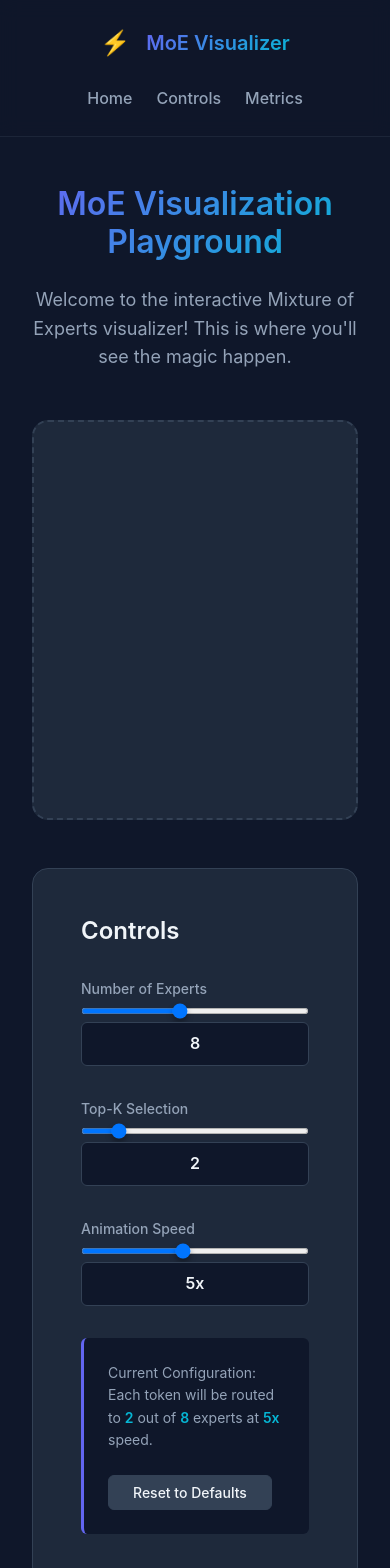
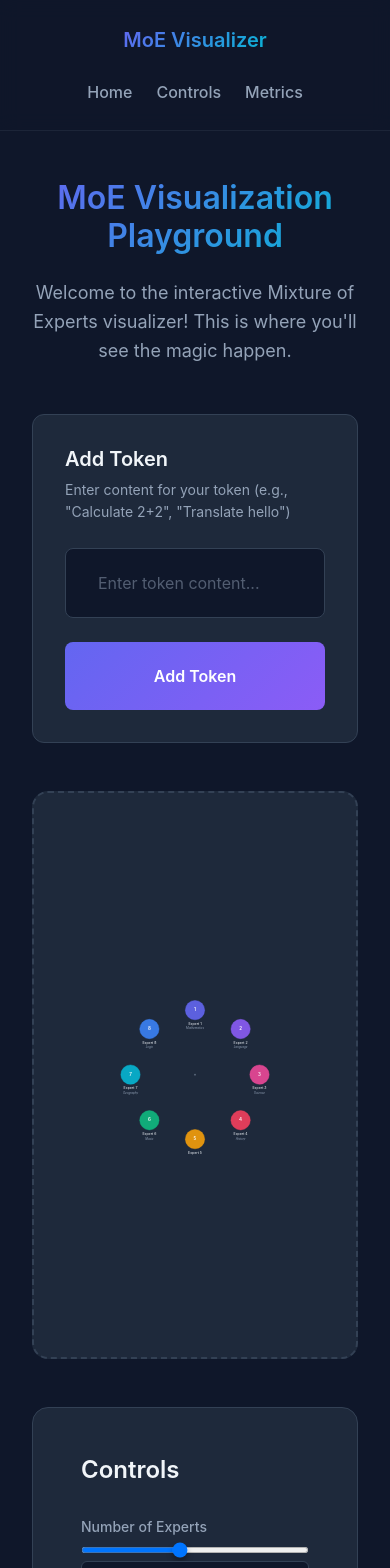
Before and after one commit to nsusanto/MoE-Visualizer, a React (Vite) app: page /visualizer in a window 390 px wide. Shown: the top 1568 px of the page. Built offline with nearby package versions, Linux system fonts and the light colour scheme.

Commit message:
Visualize experts + add input text box

```diff
--- a/src/components/layout/LandingPage.tsx
+++ b/src/components/layout/LandingPage.tsx
@@ -9,7 +9,6 @@ function LandingPage() {
       <header className={styles.header}>
         <div className={styles.headerContent}>
           <div className={styles.logo}>
-            <span className={styles.logoIcon}>⚡</span>
             <span className={styles.logoText}>MoE Visualizer</span>
           </div>
           <nav className={styles.nav}>
--- a/src/components/layout/VisualizerPage.module.css
+++ b/src/components/layout/VisualizerPage.module.css
@@ -91,6 +91,84 @@
   color: var(--color-text-secondary);
   max-width: 600px;
   margin: 0 auto;
+}
+
+/* Token Input Section */
+.tokenInputSection {
+  background: var(--color-surface);
+  border: 1px solid var(--color-surface-light);
+  border-radius: var(--radius-lg);
+  padding: var(--spacing-lg);
+  margin-bottom: var(--spacing-xl);
+}
+
+.tokenInputSection h3 {
+  margin: 0 0 var(--spacing-xs) 0;
+  font-size: 1.25rem;
+  color: var(--color-text);
+}
+
+.inputDescription {
+  font-size: 0.875rem;
+  color: var(--color-text-secondary);
+  margin: 0 0 var(--spacing-md) 0;
+}
+
+.tokenInputGroup {
+  display: flex;
+  gap: var(--spacing-md);
+  align-items: stretch;
+}
+
+.tokenInput {
+  flex: 1;
+  padding: var(--spacing-md) var(--spacing-lg);
+  background: var(--color-background);
+  color: var(--color-text);
+  border: 1px solid var(--color-surface-light);
+  border-radius: var(--radius-md);
+  font-size: 1rem;
+  font-family: inherit;
+  transition: all var(--transition-fast);
+}
+
+.tokenInput:focus {
+  outline: none;
+  border-color: var(--color-primary);
+  box-shadow: 0 0 0 2px rgba(99, 102, 241, 0.1);
+}
+
+.tokenInput::placeholder {
+  color: var(--color-text-secondary);
+  opacity: 0.5;
+}
+
+.addTokenButton {
+  padding: var(--spacing-md) var(--spacing-xl);
+  background: linear-gradient(135deg, var(--color-primary), var(--color-secondary));
+  color: white;
+  font-size: 1rem;
+  font-weight: 600;
+  border-radius: var(--radius-md);
+  border: none;
+  cursor: pointer;
+  transition: all var(--transition-normal);
+  white-space: nowrap;
+}
+
+.addTokenButton:hover {
+  transform: translateY(-2px);
+  box-shadow: var(--shadow-glow);
+}
+
+.addTokenButton:active {
+  transform: translateY(0);
+}
+
+.addTokenButton:disabled {
+  opacity: 0.5;
+  cursor: not-allowed;
+  transform: none;
 }
 
 /* Visualization Area */
@@ -278,6 +356,14 @@
     font-size: 2rem;
   }
 
+  .tokenInputGroup {
+    flex-direction: column;
+  }
+
+  .addTokenButton {
+    width: 100%;
+  }
+
   .visualizationArea {
     padding: var(--spacing-lg);
     min-height: 400px;
--- a/src/components/layout/VisualizerPage.tsx
+++ b/src/components/layout/VisualizerPage.tsx
@@ -1,5 +1,8 @@
+import { useState } from 'react'
 import { Link } from 'react-router-dom'
 import { useMoeStore } from '../../store/moeStore'
+import { useSimulationStore } from '../../store/simulationStore'
+import ExpertNetwork from '../visualizers/ExpertNetwork'
 import styles from './VisualizerPage.module.css'
 
 function VisualizerPage() {
@@ -12,13 +15,29 @@ function VisualizerPage() {
   const setAnimationSpeed = useMoeStore(state => state.setAnimationSpeed)
   const resetConfig = useMoeStore(state => state.resetConfig)
 
+  // Token input
+  const [tokenInput, setTokenInput] = useState('')
+  const addToken = useSimulationStore(state => state.addToken)
+
+  const handleAddToken = () => {
+    if (tokenInput.trim()) {
+      addToken(tokenInput.trim())
+      setTokenInput('') // Clear input after adding
+    }
+  }
+
+  const handleKeyPress = (e: React.KeyboardEvent) => {
+    if (e.key === 'Enter') {
+      handleAddToken()
+    }
+  }
+
   return (
     <div className={styles.container}>
       {/* Header */}
       <header className={styles.header}>
         <div className={styles.headerContent}>
           <Link to="/" className={styles.logo}>
-            <span className={styles.logoIcon}>⚡</span>
             <span className={styles.logoText}>MoE Visualizer</span>
           </Link>
           <nav className={styles.nav}>
@@ -40,8 +59,30 @@ function VisualizerPage() {
             </p>
           </div>
 
+          {/* Token Input Section */}
+          <div className={styles.tokenInputSection}>
+            <h3>Add Token</h3>
+            <p className={styles.inputDescription}>
+              Enter content for your token (e.g., "Calculate 2+2", "Translate hello")
+            </p>
+            <div className={styles.tokenInputGroup}>
+              <input
+                type="text"
+                className={styles.tokenInput}
+                placeholder="Enter token content..."
+                value={tokenInput}
+                onChange={e => setTokenInput(e.target.value)}
+                onKeyPress={handleKeyPress}
+              />
+              <button className={styles.addTokenButton} onClick={handleAddToken}>
+                Add Token
+              </button>
+            </div>
+          </div>
+
           {/* Visualization Area */}
           <div className={styles.visualizationArea}>
+            <ExpertNetwork />
           </div>
 
           {/* Control Panel */}
--- /dev/null
+++ b/src/components/visualizers/ExpertNetwork.module.css
@@ -0,0 +1,136 @@
+.container {
+  width: 100%;
+  height: 100%;
+  min-height: 500px;
+  display: flex;
+  align-items: center;
+  justify-content: center;
+}
+
+.svg {
+  max-width: 100%;
+  height: auto;
+}
+
+.expertGroup {
+  transition: all var(--transition-normal);
+  cursor: pointer;
+}
+
+.expertGroup:hover .expertCircle {
+  opacity: 1;
+  filter: brightness(1.2);
+}
+
+.expertGroup:hover .expertOutline {
+  stroke-width: 3;
+  filter: drop-shadow(0 0 8px currentColor);
+}
+
+.expertGroup:hover .expertLabel {
+  font-size: 16px;
+  font-weight: 700;
+}
+
+.expertCircle {
+  transition: opacity var(--transition-normal), filter var(--transition-normal);
+}
+
+.expertOutline {
+  transition: opacity var(--transition-normal), filter var(--transition-normal), stroke-width var(--transition-normal);
+  opacity: 0.6;
+}
+
+.expertLabel {
+  transition: font-size var(--transition-fast), font-weight var(--transition-fast);
+  pointer-events: none;
+  user-select: none;
+}
+
+.expertName {
+  transition: fill var(--transition-fast), font-weight var(--transition-fast);
+  pointer-events: none;
+  user-select: none;
+}
+
+.expertSpec {
+  transition: fill var(--transition-fast);
+  pointer-events: none;
+  user-select: none;
+  font-style: italic;
+}
+
+.expertGroup:hover .expertName {
+  fill: #ffffff;
+  font-weight: 600;
+}
+
+.expertGroup:hover .expertSpec {
+  fill: #cbd5e1;
+}
+
+/* Animation when experts appear */
+.expertGroup {
+  animation: fadeIn 0.5s ease-out;
+  transform-origin: center;
+  transform-box: fill-box;
+}
+
+@keyframes fadeIn {
+  from {
+    opacity: 0;
+  }
+  to {
+    opacity: 1;
+  }
+}
+
+/* Stagger animation for each expert */
+.expertGroup:nth-child(1) {
+  animation-delay: 0.05s;
+}
+.expertGroup:nth-child(2) {
+  animation-delay: 0.1s;
+}
+.expertGroup:nth-child(3) {
+  animation-delay: 0.15s;
+}
+.expertGroup:nth-child(4) {
+  animation-delay: 0.2s;
+}
+.expertGroup:nth-child(5) {
+  animation-delay: 0.25s;
+}
+.expertGroup:nth-child(6) {
+  animation-delay: 0.3s;
+}
+.expertGroup:nth-child(7) {
+  animation-delay: 0.35s;
+}
+.expertGroup:nth-child(8) {
+  animation-delay: 0.4s;
+}
+.expertGroup:nth-child(9) {
+  animation-delay: 0.45s;
+}
+.expertGroup:nth-child(10) {
+  animation-delay: 0.5s;
+}
+.expertGroup:nth-child(11) {
+  animation-delay: 0.55s;
+}
+.expertGroup:nth-child(12) {
+  animation-delay: 0.6s;
+}
+.expertGroup:nth-child(13) {
+  animation-delay: 0.65s;
+}
+.expertGroup:nth-child(14) {
+  animation-delay: 0.7s;
+}
+.expertGroup:nth-child(15) {
+  animation-delay: 0.75s;
+}
+.expertGroup:nth-child(16) {
+  animation-delay: 0.8s;
+}
--- /dev/null
+++ b/src/components/visualizers/ExpertNetwork.tsx
@@ -0,0 +1,90 @@
+import { useSimulationStore } from '../../store/simulationStore'
+import styles from './ExpertNetwork.module.css'
+
+function ExpertNetwork() {
+  const experts = useSimulationStore(state => state.experts)
+
+  // SVG viewBox dimensions
+  const width = 800
+  const height = 500
+
+  return (
+    <div className={styles.container}>
+      <svg
+        width="100%"
+        height="100%"
+        viewBox={`0 0 ${width} ${height}`}
+        className={styles.svg}
+      >
+        {/* Center point (for reference - can remove later) */}
+        <circle cx={width / 2} cy={height / 2} r={3} fill="#94a3b8" opacity={0.5} />
+
+        {/* Draw each expert */}
+        {experts.map(expert => (
+          <g key={expert.id} className={styles.expertGroup}>
+            {/* Expert circle */}
+            <circle
+              cx={expert.position.x}
+              cy={expert.position.y}
+              r={30}
+              fill={expert.color}
+              className={styles.expertCircle}
+              opacity={0.9}
+            />
+
+            {/* Expert circle outline */}
+            <circle
+              cx={expert.position.x}
+              cy={expert.position.y}
+              r={30}
+              fill="none"
+              stroke={expert.color}
+              strokeWidth={2}
+              className={styles.expertOutline}
+            />
+
+            {/* Expert number/label */}
+            <text
+              x={expert.position.x}
+              y={expert.position.y}
+              textAnchor="middle"
+              dominantBaseline="middle"
+              className={styles.expertLabel}
+              fill="white"
+              fontSize={14}
+              fontWeight="600"
+            >
+              {expert.id + 1}
+            </text>
+
+            {/* Expert name below circle */}
+            <text
+              x={expert.position.x}
+              y={expert.position.y + 45}
+              textAnchor="middle"
+              className={styles.expertName}
+              fill="#f1f5f9"
+              fontSize={11}
+            >
+              {expert.name}
+            </text>
+
+            {/* Specialization */}
+            <text
+              x={expert.position.x}
+              y={expert.position.y + 60}
+              textAnchor="middle"
+              className={styles.expertSpec}
+              fill="#94a3b8"
+              fontSize={9}
+            >
+              {expert.specialization}
+            </text>
+          </g>
+        ))}
+      </svg>
+    </div>
+  )
+}
+
+export default ExpertNetwork
--- a/src/store/simulationStore.ts
+++ b/src/store/simulationStore.ts
@@ -20,7 +20,7 @@ interface SimulationStore {
   reset: () => void
 
   // Actions - Token management
-  addToken: () => void
+  addToken: (content?: string) => void
   updateToken: (tokenId: string, updates: Partial<Token>) => void
   removeToken: (tokenId: string) => void
 
@@ -88,9 +88,16 @@ export const useSimulationStore = create<SimulationStore>((set, get) => ({
   },
 
   // Add a new token to the simulation
-  addToken: () => {
+  addToken: content => {
     const { tokens } = get()
-    const newToken = generateToken(`token-${Date.now()}`)
+    const tokenId = `token-${Date.now()}`
+    const newToken = generateToken(tokenId)
+
+    // If custom content provided, use it
+    if (content) {
+      newToken.content = content
+    }
+
     set({ tokens: [...tokens, newToken] })
   },
 
```
Also changed, not shown: 1 other file (tests, documents, lock files or other folders).
